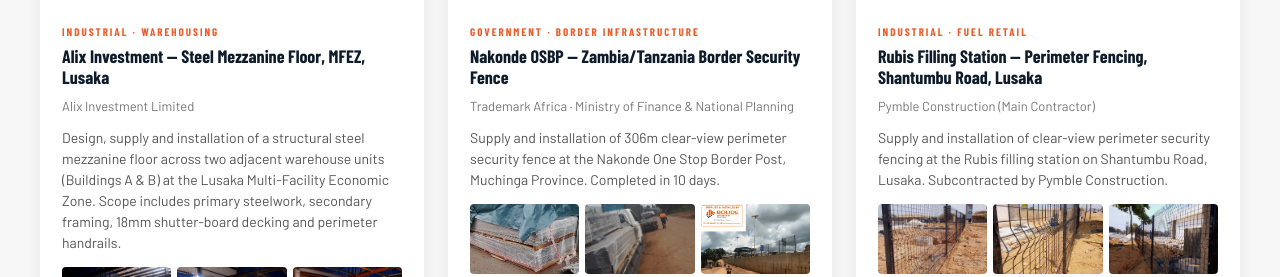
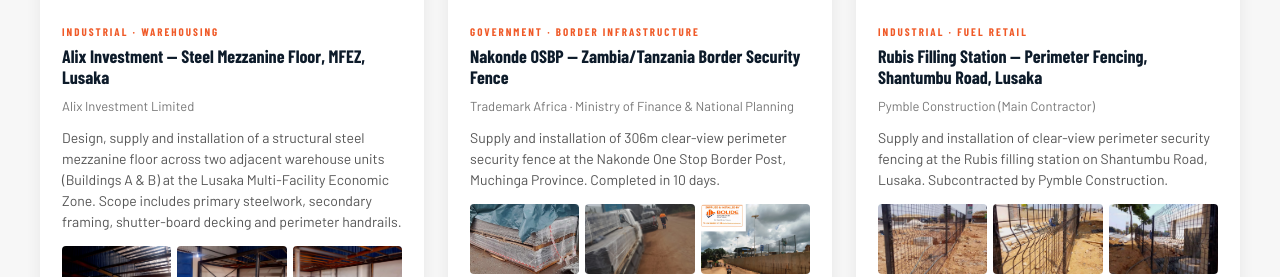
Before and after one commit to bolideinfrastructure/bolideinfrastructure.github.io, a plain HTML site: page index.html in a window 1280 px wide. Shown: the part 4873-5150 px from the top of the page. Drawn offline with nearby package versions, Linux system fonts and the light colour scheme; a web font is replaced by a local one.

Commit message:
Update index.html

```diff
--- a/index.html
+++ b/index.html
@@ -603,7 +603,7 @@ footer { background: var(--dark); color: #aaa; padding: 50px 24px 30px; }
           <div class="proj-sector">Industrial &middot; Warehousing</div>
           <h3>Alix Investment &mdash; Steel Mezzanine Floor, MFEZ, Lusaka</h3>
           <p class="proj-client">Alix Investment Limited</p>
-          <p class="proj-desc">Design, supply and installation of a structural steel mezzanine floor across two adjacent warehouse units (Buildings A &amp; B) at the Lusaka Multi-Facility Economic Zone. Scope includes primary steelwork, secondary framing, 18mm shutter-board decking and perimeter handrails.</p>
+          <p class="proj-desc">Design, supply and installation of a structural steel mezzanine floor across two adjacent warehouse units (Buildings A &amp; B) at the Lusaka Multi-Facility Economic Zone. Scope includes primary steelwork, secondary framing, shutter-board decking and perimeter handrails.</p>
           <div class="proj-gallery">
             <img src="images/ALIX%201.jpeg" onclick="event.stopPropagation();openLightbox('images/ALIX%201.jpeg')" alt="Alix Mezzanine 1">
             <img src="images/ALIX%202.jpeg" onclick="event.stopPropagation();openLightbox('images/ALIX%202.jpeg')" alt="Alix Mezzanine 2">
```
